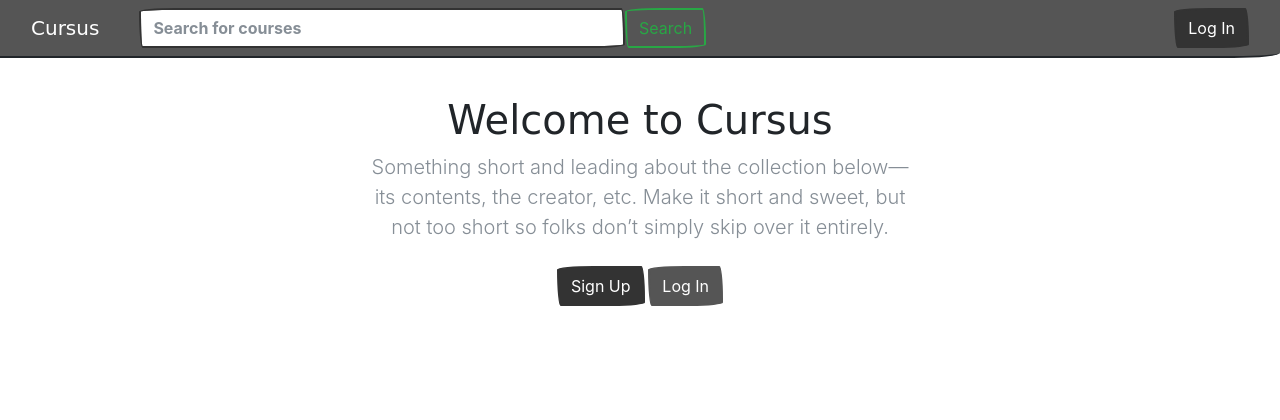
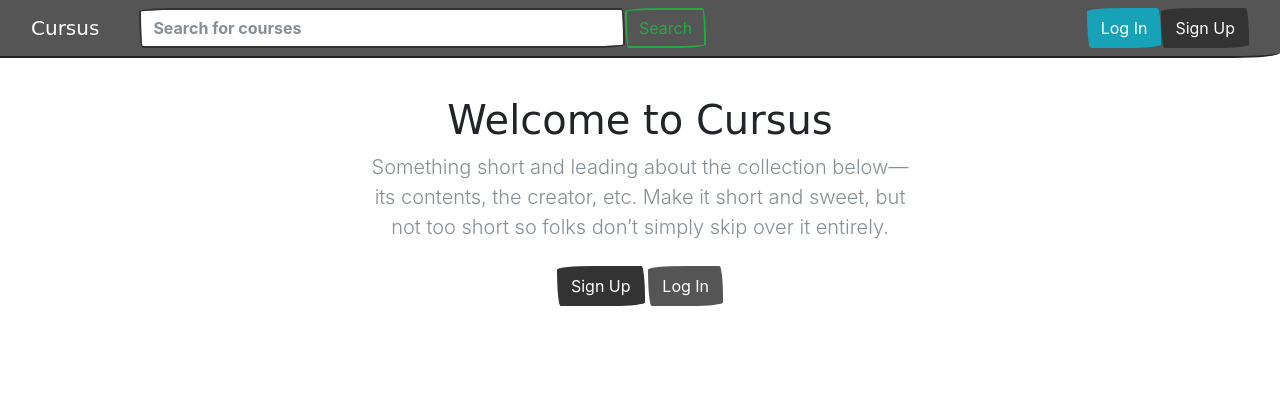
Before and after one commit to alena-kono/cursus, a Flask app: page / in a window 1280 px wide. Shown: the top 420 px of the page. Run offline with Flask 2, Linux system fonts and the light colour scheme; some libraries are stand-ins or nearby versions; some web fonts are replaced.

Commit message:
Add logout button and fix another auth buttons rendering

```diff
--- a/cursus_app/auth/utils.py
+++ b/cursus_app/auth/utils.py
@@ -4,15 +4,23 @@ from flask import url_for
 from flask_login import current_user
 
 
-def get_auth_navbar_btn() -> namedtuple:
+def get_auth_navbar_btn() -> tuple:
     auth_navbar_btn = namedtuple("auth_navbar_btn", ["btn", "link"])
-    current_auth_navbar_btn = auth_navbar_btn(
+    auth_btn_1 = auth_navbar_btn(
         btn="Log In",
         link=url_for("auth.login")
     )
+    auth_btn_2 = auth_navbar_btn(
+        btn="Sign Up",
+        link=url_for("auth.signup")
+    )
     if current_user.is_authenticated:
-        current_auth_navbar_btn = auth_navbar_btn(
+        auth_btn_1 = auth_navbar_btn(
             btn=f"{current_user.username} is logged in",
             link="#"
         )
-    return current_auth_navbar_btn
+        auth_btn_2 = auth_navbar_btn(
+            btn="Log Out",
+            link=url_for("auth.logout")
+        )
+    return (auth_btn_1, auth_btn_2)
--- a/cursus_app/auth/views.py
+++ b/cursus_app/auth/views.py
@@ -1,5 +1,6 @@
 from cursus_app.auth.forms import LoginForm
 from cursus_app.user.models import User
+from cursus_app.auth.utils import get_auth_navbar_btn
 from flask import Blueprint, flash, redirect, render_template, url_for
 from flask_login import current_user, login_user, logout_user
 
@@ -12,11 +13,12 @@ def login():
         return redirect(url_for("home.index"))
     page_title = "Cursus - Login"
     login_form = LoginForm()
+    auth_btns = get_auth_navbar_btn()
     return render_template(
         "auth/login.html",
         page_title=page_title,
         form=login_form,
-        auth_btn=url_for("auth.login")
+        auth_btns=auth_btns
     )
 
 
--- a/cursus_app/home/views.py
+++ b/cursus_app/home/views.py
@@ -11,10 +11,10 @@ def index():
         "Topics",
         "Courses"
     ]
-    auth_btn = get_auth_navbar_btn()
+    auth_btns = get_auth_navbar_btn()
     return render_template(
         "home/index.html",
         page_title=page_title,
         blocks=blocks_to_display,
-        auth_btn=auth_btn
+        auth_btns=auth_btns
     )
--- a/cursus_app/templates/navbar.html
+++ b/cursus_app/templates/navbar.html
@@ -23,7 +23,10 @@
 		</form>
 		<ul class="nav navbar-nav ml-auto">
 			<form class="form-inline">
-				<a class="btn btn-primary" href="{{ auth_btn.link }}" role="button">{{ auth_btn.btn }}</a>
+				<a class="btn btn-info" href="{{ auth_btns[0].link }}" role="button">{{ auth_btns[0].btn }}</a>
+			</form>
+			<form class="form-inline">
+				<a class="btn btn-primary" href="{{ auth_btns[1].link }}" role="button">{{ auth_btns[1].btn }}</a>
 			</form>
         </ul>
 
```
